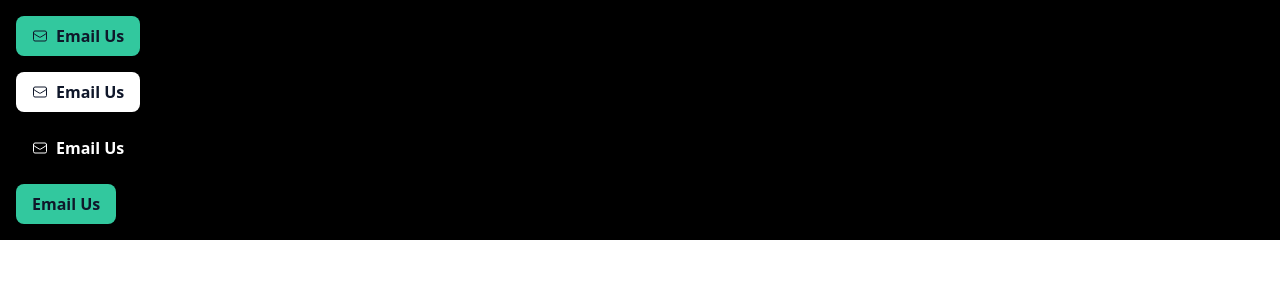
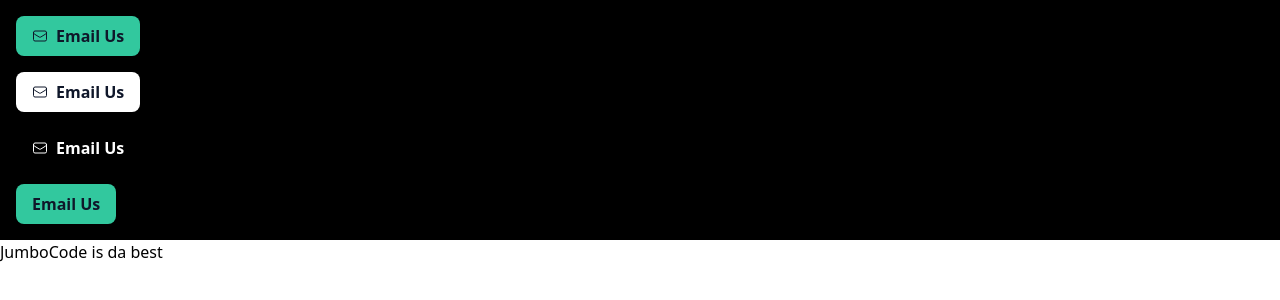
Before and after one commit to JumboCode/jumbocode.org-2024, a Next.js app: page / in a window 1280 px wide. Shown: the top 300 px of the page. Built offline with nearby package versions, Linux system fonts and the light colour scheme.

Commit message:
hello world

```diff
--- /dev/null
+++ b/app/components/footer.tsx
@@ -0,0 +1,12 @@
+import clsx from "clsx";
+
+export default function Footer() {
+
+
+
+    return (
+    <footer>
+      <p>JumboCode is da best</p>
+    </footer>
+  );
+}
--- a/app/page.tsx
+++ b/app/page.tsx
@@ -1,8 +1,10 @@
 import Button from "@/app/components/button";
 import { EnvelopeIcon } from "@heroicons/react/24/outline";
+import Footer from "@/app/components/footer";
 
 export default function Home() {
   return (
+    <div>
       <div className="p-4 space-y-4 bg-black">
         <Button
           text="Email Us"
@@ -26,6 +28,9 @@ export default function Home() {
         />
 
         <Button text="Email Us" route="/testing" variant="primary" />
+
+      </div>
+      <Footer/>
     </div>
   );
 }
```
Also changed, not shown: .astro/settings.json (added), .astro/types.d.ts (added). Lines whose indentation alone changed are shown as unchanged.
